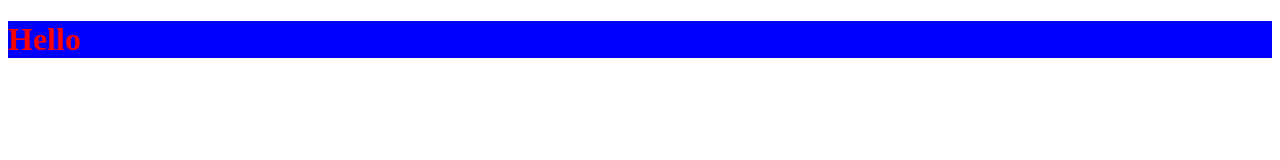
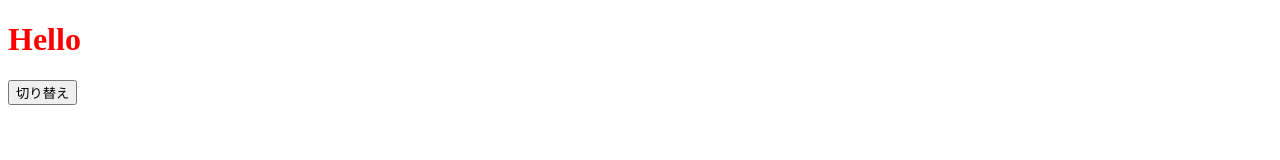
Before and after one commit to yutatsune/vuejs_practice, a plain HTML site: page section2/9.class.html in a window 1280 px wide. Drawn offline with nearby package versions, Linux system fonts and the light colour scheme.

Commit message:
Update 9.class.html

```diff
--- a/section2/9.class.html
+++ b/section2/9.class.html
@@ -10,13 +10,22 @@
 <body>
   <script src="https://cdn.jsdelivr.net/npm/vue@2.6.12/dist/vue.js"></script>
   <div id='app'>
-    <h1 class="red bg-blue">Hello</h1>
+    <h1 :class="classObject">Hello</h1>
+    <button @click="isActive = !isActive">切り替え</button>
   </div>
   <script>
     new Vue ({
       el: '#app',
       data: {
-
+        isActive: true
+      },
+      computed: {
+        classObject: function() {
+          return {
+            red: this.isActive,
+            'bg-blue': !this.isActive
+          }
+        }
       }
     })
   </script>
```
